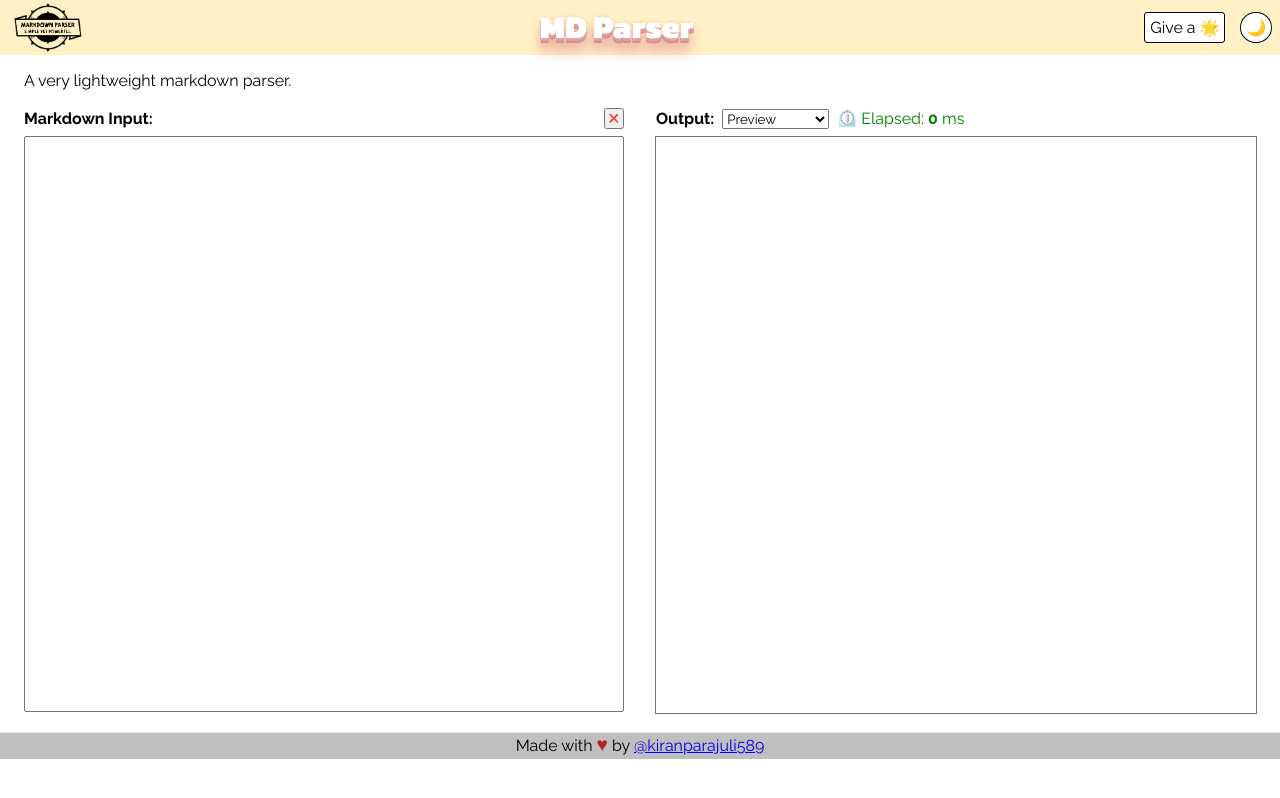
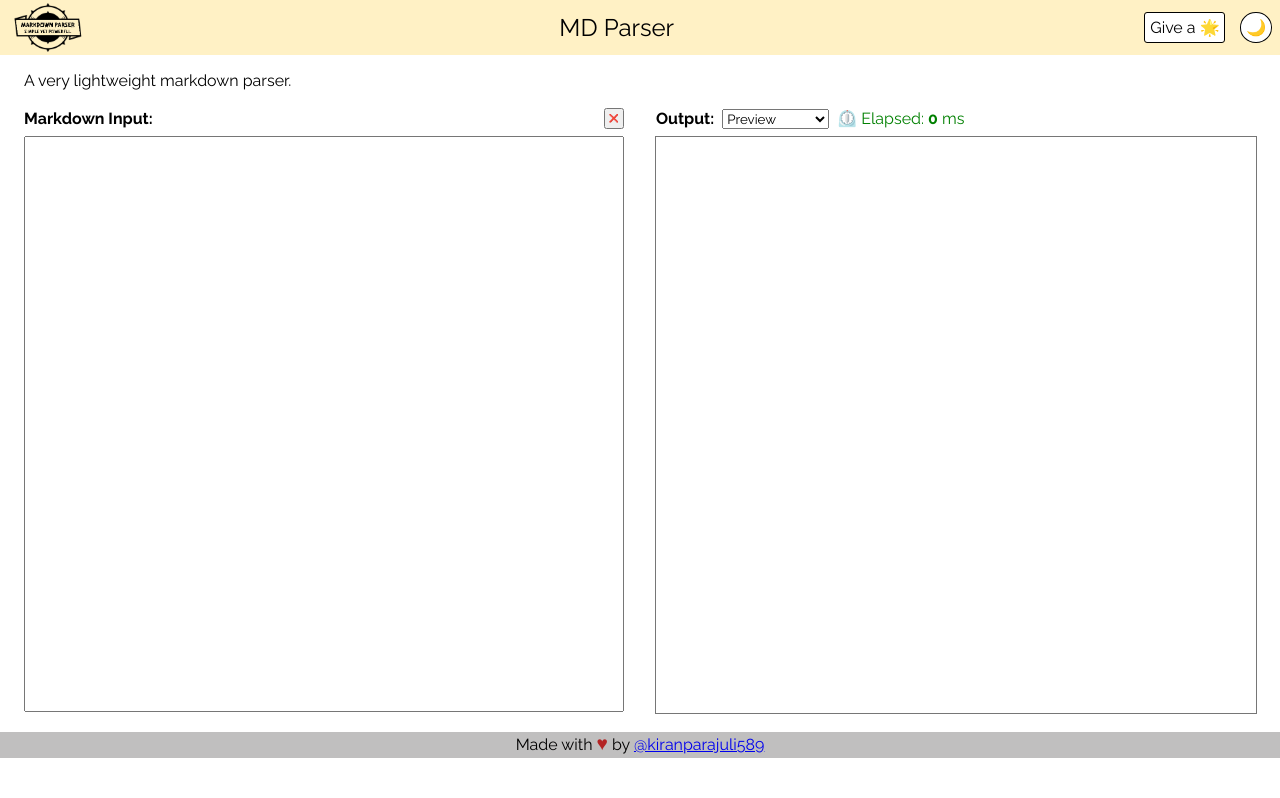
Before and after one commit to kiranparajuli589/htmlmark, a Vue app in the folder demo/: page / in a window 1280 px wide. Built offline with nearby package versions, Linux system fonts and the light colour scheme.

Commit message:
demo: invert logo on dark modea and normal nav heading
Signed-off-by: PKiran <kiranparajuli589@gmail.com>

```diff
--- a/demo/src/components/TheAppBar.vue
+++ b/demo/src/components/TheAppBar.vue
@@ -1,14 +1,16 @@
 <template>
 	<nav>
 		<img class="logo" :src="logo" alt="Logo">
-		<div id="brand">MD Parser</div>
+		<h1>MD Parser</h1>
 		<div class="nav-actions">
 			<a href="https://github.com/kiranparajuli589/md-parser"
 				 target="_blank" title="GitHub Repository" class="give-a-star"
 			>
 				Give a 🌟
 			</a>
-			<button class="theme" @click="toggleTheme">
+			<button class="theme" @click="toggleTheme"
+				title="Toggle Theme"
+			>
 				<span v-if="dark">🌞</span>
 				<span v-else>🌙</span>
 			</button>
--- a/demo/src/styles/footer.scss
+++ b/demo/src/styles/footer.scss
@@ -3,7 +3,6 @@ footer {
 	padding-bottom: .2rem;
 	text-align: center;
 	background-color: #c0bfbf;
-	border-top: 1px solid #e6e6e6;
 	.heart {
 		color: #b42424;
 		font-size: 1.2rem;
--- a/demo/src/styles/main.scss
+++ b/demo/src/styles/main.scss
@@ -240,7 +240,6 @@ body[dark] {
 			}
 			.clear {
 				background: black;
-				//border-color: white;
 			}
 		}
 	}
--- a/demo/src/styles/nav.scss
+++ b/demo/src/styles/nav.scss
@@ -7,6 +7,9 @@ nav {
 	.logo {
 		width: 5rem;
 		height: auto;
+	}
+	h1 {
+		cursor: default;
 	}
 	.nav-actions {
 		display: flex;
@@ -43,6 +46,10 @@ body[dark] {
 		background-color: #3e3e3e;
 		color: #fff;
 
+		.logo {
+			filter: invert(1);
+		}
+
 		.theme, .give-a-star {
 			background: #1a1a1a;
 			border-color: whitesmoke;
```
Also changed, not shown: 5 other files (tests, documents, lock files or other folders).
